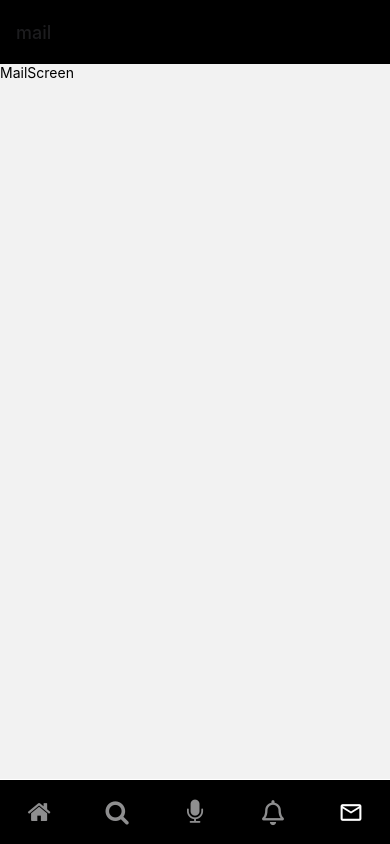
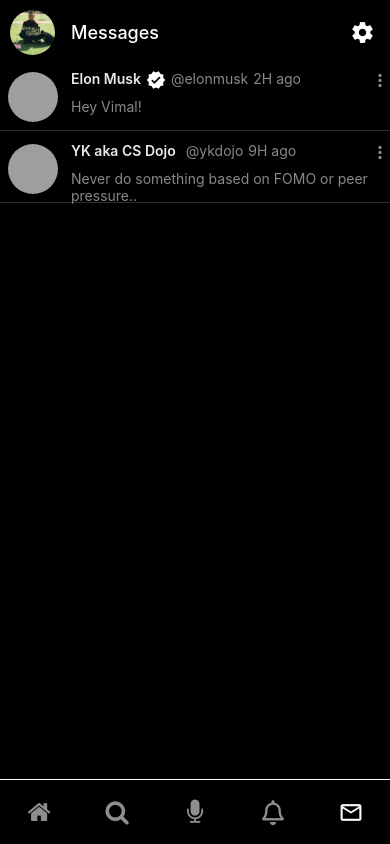
Before and after one commit to mobahaa2001/twitter-clone, a React Native app: screen /mail in a window 390 px wide. Built offline with nearby package versions, Linux system fonts and the light colour scheme; grey boxes are pictures that could not be loaded.

Commit message:
Messeges Screen

```diff
--- /dev/null
+++ b/src/Components/MailCard.js
@@ -0,0 +1,85 @@
+import { StyleSheet, Text, View, Image } from "react-native";
+import React from "react";
+import MaterialIcons from "react-native-vector-icons/MaterialIcons";
+import MaterialCommunityIcons from "react-native-vector-icons/MaterialCommunityIcons";
+
+const MailCard = ({ prof, name, id, verified, image, msg, time }) => {
+  return (
+    <View style={styles.container}>
+      <View style={styles.leftCont}>
+        <Image
+          style={{ height: 50, width: 50, borderRadius: 50, margin: 8 }}
+          source={{
+            uri: prof,
+          }}
+        />
+      </View>
+      <View style={styles.rightCont}>
+        <View style={styles.topCont}>
+          <View style={styles.nameCont}>
+            <Text style={styles.nameText}>{name}</Text>
+            {verified && (
+              <MaterialIcons name="verified" color={"#fff"} size={20} />
+            )}
+            <Text style={styles.idText}>@{id}</Text>
+            <Text style={styles.idText}>{time} ago</Text>
+          </View>
+          <View>
+            <MaterialCommunityIcons
+              name="dots-vertical"
+              color={"#888"}
+              size={20}
+            />
+          </View>
+        </View>
+        <View style={styles.msgCont}>
+          <Text style={styles.msgText}>{msg}</Text>
+        </View>
+      </View>
+    </View>
+  );
+};
+
+export default MailCard;
+
+const styles = StyleSheet.create({
+  container: {
+    flexDirection: "row",
+    marginBottom: 5,
+    borderBottomColor: "#2A2E30",
+    borderBottomWidth: 1,
+  },
+  leftCont: {},
+  rightCont: {
+    flex: 1,
+    paddingTop: 6,
+    paddingBottom: 5,
+    marginLeft: 5,
+    flexDirection: "column",
+  },
+  topCont: {
+    flex: 1,
+    flexDirection: "row",
+    justifyContent: "space-between",
+  },
+  nameCont: {
+    flexDirection: "row",
+  },
+  nameText: {
+    color: "#E7E9EA",
+    fontWeight: "600",
+    marginRight: 5,
+  },
+  idText: {
+    color: "#888",
+    marginLeft: 5,
+  },
+  msgCont: {
+    flex: 1,
+    flexDirection: "row",
+    justifyContent: "space-between",
+  },
+  msgText: {
+    color: "#888",
+  },
+});
--- a/src/Screens/MailScreen.js
+++ b/src/Screens/MailScreen.js
@@ -1,14 +1,63 @@
-import { StyleSheet, Text, View } from 'react-native'
-import React from 'react'
+import { ScrollView, StyleSheet, Text, View, Image } from "react-native";
+import React, { useEffect } from "react";
+import MailCard from "../Components/MailCard";
+import MaterialIcons from "react-native-vector-icons/MaterialIcons";
+import { ChatData } from "../mock/DummyData";
 
-const MailScreen = () => {
+const MailScreen = ({ navigation }) => {
+  useEffect(() => {
+    navigation.setOptions({
+      headerTitle: "Messages",
+      headerLeft: () => (
+        <Image
+          source={require("../assets/my.jpg")}
+          style={{ height: 45, width: 45, borderRadius: 30, marginLeft: 10 }}
+        />
+      ),
+
+      headerRight: () => (
+        <MaterialIcons
+          name="settings"
+          color={"#fff"}
+          size={25}
+          style={{ marginRight: 15 }}
+        />
+      ),
+      headerStyle: {
+        backgroundColor: "#000",
+        borderBottomWidth: 0,
+      },
+      headerTitleStyle: {
+        color: "#fff",
+      },
+    });
+  }, []);
+
   return (
-    <View>
-      <Text>MailScreen</Text>
+    <View style={styles.container}>
+      <ScrollView>
+        {ChatData.map((data) => (
+          <MailCard
+            prof={data.prof}
+            key={data.id}
+            id={data.id}
+            name={data.name}
+            verified={data.verified}
+            image={data.image}
+            msg={data.msg}
+            time={data.time}
+          />
+        ))}
+      </ScrollView>
     </View>
-  )
-}
+  );
+};
 
-export default MailScreen
+export default MailScreen;
 
-const styles = StyleSheet.create({})
+const styles = StyleSheet.create({
+  container: {
+    flex: 1,
+    backgroundColor: "#000",
+  },
+});
--- a/src/mock/DummyData.js
+++ b/src/mock/DummyData.js
@@ -321,6 +321,7 @@
   {
     id: "elonmusk",
     name: "Elon Musk",
+    time: "2H",
     verified: true,
     msg: "Hey Vimal!",
     image: null,
@@ -329,6 +330,7 @@
   {
     id: "ykdojo",
     name: "YK aka CS Dojo",
+    time: "9H",
     msg: "Never do something based on FOMO or peer pressure..",
     verified: false,
     image: null,
```
